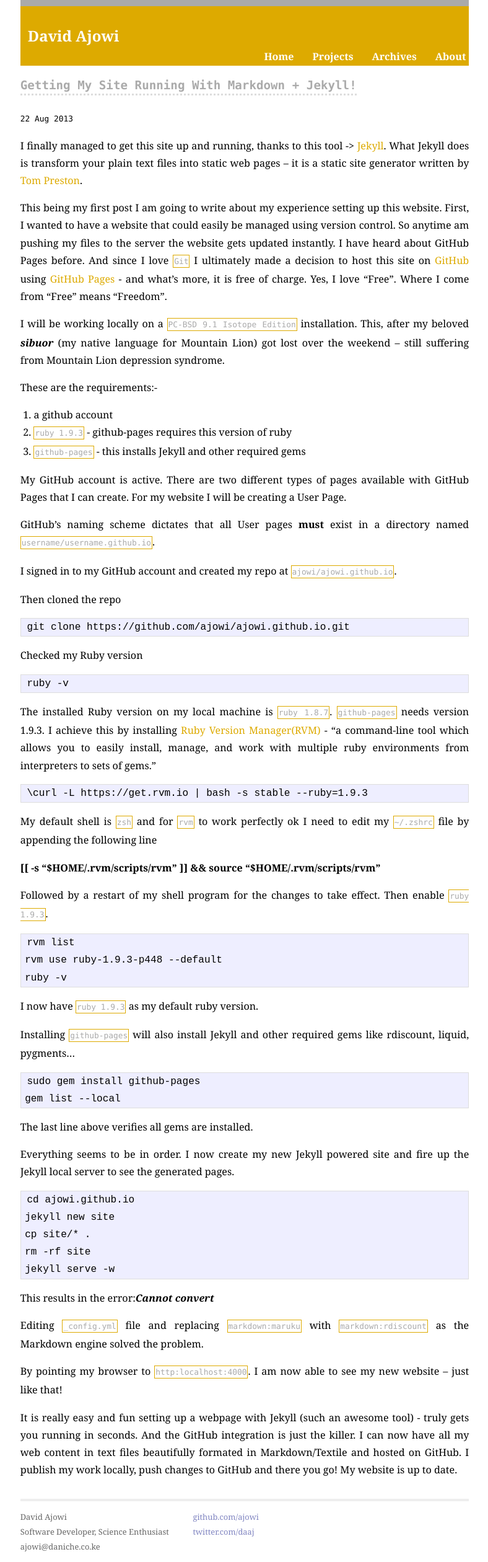
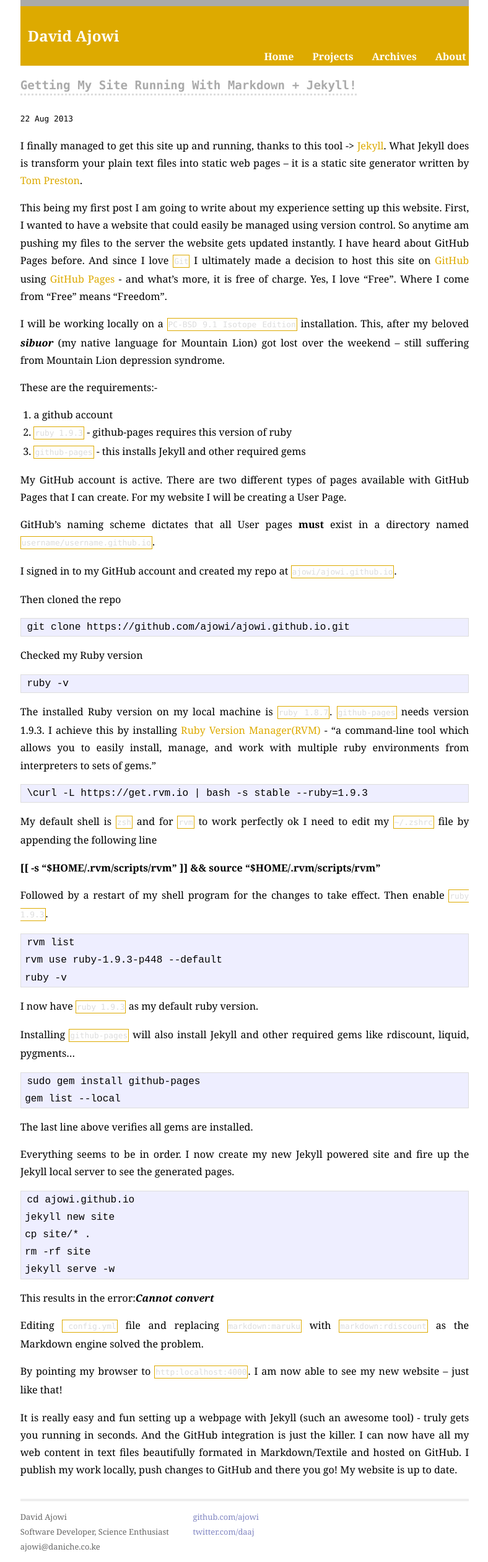
Before and after one commit to ajowi/ajowi.github.io, a Jekyll site: the page built from index.html, in a window 1280 px wide. Shown: the whole page at 62% size, without its empty margins (245-1033 px from the left). Built offline with Jekyll 4.4.1, drawn with Linux system fonts in a browser that asks for light colours; Markdown is read by kramdown in place of the engine named in the settings.

Commit message:
Added more styling

```diff
--- a/css/main.css
+++ b/css/main.css
@@ -198,7 +198,7 @@
 .bdr{
 border:1px solid #da0;
 padding:2px 1px;
-color:#aaa;
+color:#ddd;
 font-family: Monaco, "Courier New", monospace;
-font-size: font-size: .8em;
+font-size: font-size: .7em;
 }
```
